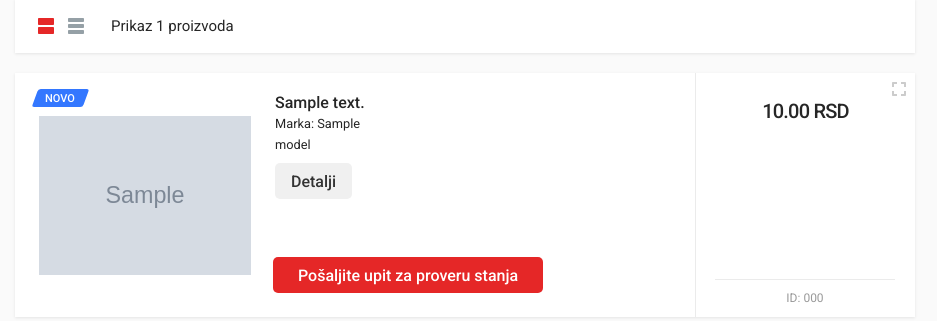
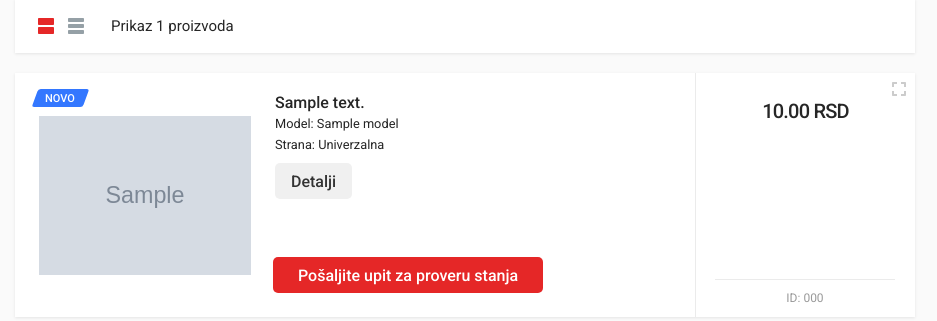
Before and after one commit to broluja/AutodeloviShop, a Django app: template templates/search-parts-list.html in a window 1280 px wide. Shown: the part 886-1207 px from the top of the page, without its empty margins (70-1007 px from the left). Run offline with Django 4.2, Linux system fonts and the light colour scheme; the template is opened without the code that fills it: most values are stand-ins (such as "Sample title", 1, 10 or a date in 2020); grey boxes marked "Sample" are stand-in pictures; data that the repository does not hold is empty; some libraries are stand-ins or nearby versions.

Commit message:
search-parts side

```diff
--- a/templates/search-parts-list.html
+++ b/templates/search-parts-list.html
@@ -112,9 +112,12 @@
                                                         <a href="{% url 'item:product_details' article.gbg_id %}">{{article.description}}</a>
                                                     </div>
                                                 </div>
-                                                <div class="product-card__name" style="width:100px;">
+                                                <div class="product-card__name">
                                                     <div>
-                                                        <small>Marka: {{ article.model }}</small>
+                                                        <small>Model: {{ article.model }}</small>
+                                                    </div>
+                                                    <div>
+                                                        <small>Strana: {% if article.side == "R" %}Desna{% elif article.side == "L" %}Leva{% else %}Univerzalna{% endif %}</small>
                                                     </div>
                                                 </div>
                                                 <div class="product-card__rating">
```
